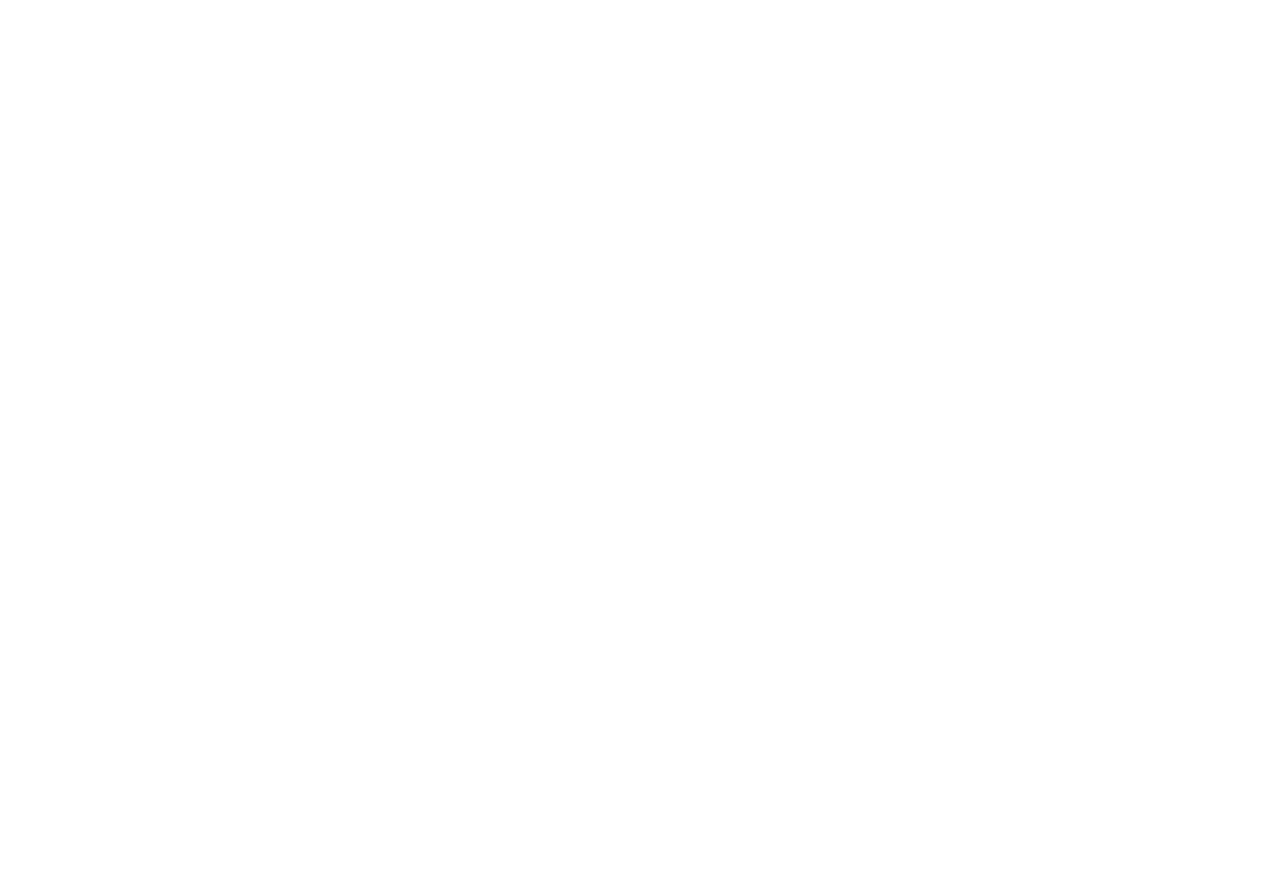
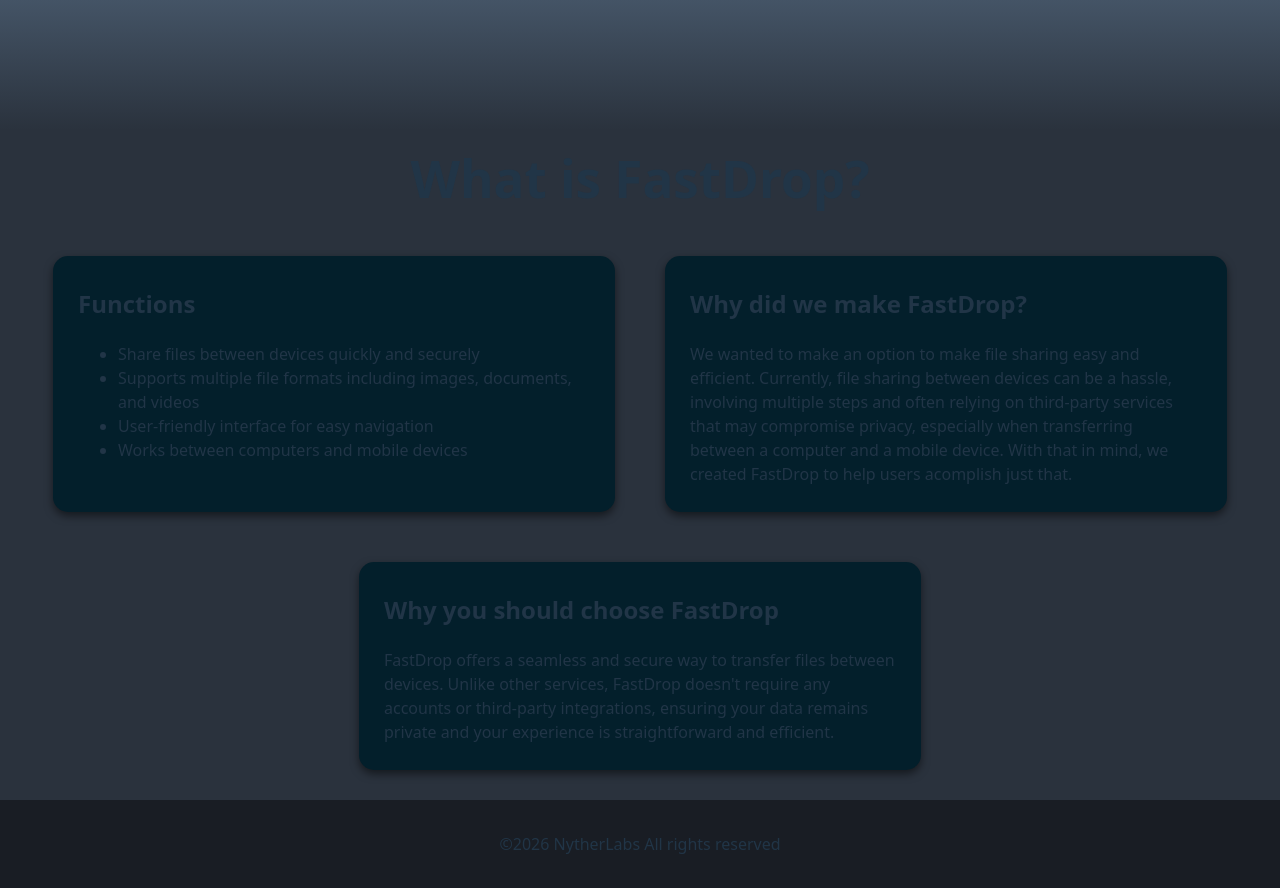
Before and after one commit to orangejuiceplz/FastDrop, a React (Vite) app: page / in a window 1280 px wide. Shown: the part 1040-1928 px from the top of the page. Before the commit the page ends 816 px from the top, so only its background shows below. Built offline with nearby package versions, Linux system fonts and the light colour scheme.

Commit message:
Style changes

```diff
--- a/index.html
+++ b/index.html
@@ -4,7 +4,7 @@
     <meta charset="UTF-8" />
     <link rel="icon" type="image/svg+xml" href="/vite.svg" />
     <meta name="viewport" content="width=device-width, initial-scale=1.0" />
-    <title>fastdrop</title>
+    <title>FastDrop</title>
   </head>
   <body>
     <div id="root"></div>
--- a/src/components/navbar.tsx
+++ b/src/components/navbar.tsx
@@ -7,7 +7,7 @@
         <nav className="navbar">
             <div className="navbar-container">
                 <Link to="/" className="navbar-link">Home</Link>
-                <Link to="/app" className="navbar-link">Share</Link>
+                {/*<Link to="/share" className="navbar-link">Share</Link>*/}
                 <Link to="/connect" className="navbar-link">Connect</Link>
             </div>
         </nav>
--- a/src/css/index.css
+++ b/src/css/index.css
@@ -40,3 +40,7 @@
     background-color: #f9f9f9;
   }
 }
+
+body {
+  margin: 0;
+}
--- a/src/css/welcome.css
+++ b/src/css/welcome.css
@@ -6,6 +6,8 @@
     height: 100vh;
     gap: 100px;
     overflow: hidden;
+    padding-bottom: 120px;
+    margin-bottom: 100px;
 }
 
 .intro-text {
@@ -24,7 +26,7 @@
 .image-container {
     position: relative;
     display: inline-block;
-    translate: 100px 0px;
+    translate: 100px -50px;
 }
 
 .image-container::before {
@@ -46,3 +48,48 @@
 .image-container img {
     display: block;
 }
+
+.introduction-cards {
+    display: flex;
+    flex-wrap: wrap;
+    justify-content: center;
+    gap: 50px;
+    margin-top: 50px;
+}
+
+.introduction-card {
+    background-color: #031f2b;
+    border-radius: 15px;
+    padding: 10px 25px;
+    box-shadow: 0 4px 8px rgba(0,0,0,0.5);
+    max-width: 40%;
+    transition: transform 0.3s ease, box-shadow 0.3s ease;
+}
+
+.introduction-card:hover {
+    transform: scale(1.1);
+    box-shadow: 0 8px 16px rgba(0,0,0,0.7);
+}
+
+.divider {
+    height: 150px;
+    background: #48596C;
+    background: linear-gradient(180deg, rgba(72, 89, 108, 1) 0%, rgba(42, 50, 61, 1) 100%);
+    margin-bottom: 0;
+}
+
+.middle {
+    background-color: rgba(42, 50, 61, 1);
+    padding-top: 20px;
+    padding-bottom: 30px;
+}
+
+.middle h1 {
+    margin-top: 0;
+}
+
+.footer {
+    text-align: center;
+    background-color: rgb(25, 29, 36);
+    padding: 16px;
+}
--- a/src/main.tsx
+++ b/src/main.tsx
@@ -2,7 +2,7 @@
 import { createRoot } from 'react-dom/client'
 import { BrowserRouter, Route, Routes } from 'react-router-dom';
 import Welcome from './pages/Welcome.tsx';
-import App from './pages/Share.tsx';
+import Share from './pages/Share.tsx';
 import Connect from './pages/Connect.tsx';
 import './css/index.css';
 
@@ -11,7 +11,7 @@
     <BrowserRouter>
       <Routes>
         <Route path="/" element={<Welcome />} />
-        <Route path="/app" element={<App />} />
+        <Route path="/share" element={<Share />} />
         <Route path="/connect" element={<Connect />} />
       </Routes>
     </BrowserRouter>
--- a/src/pages/Connect.tsx
+++ b/src/pages/Connect.tsx
@@ -3,7 +3,7 @@
 import { useState, useEffect, useRef } from 'react';
 
 const API_URL = 'https://prepractical-angelia-breathlessly.ngrok-free.dev';
-const WS_URL = 'wss://https://prepractical-angelia-breathlessly.ngrok-free.dev';
+const WS_URL = 'wss://prepractical-angelia-breathlessly.ngrok-free.dev';
 interface SharedFile {
     code: string;
     filename: string;
--- a/src/pages/Welcome.tsx
+++ b/src/pages/Welcome.tsx
@@ -15,6 +15,43 @@
                     <img src={image} alt="Intro Image" className='intro-image' />
                 </div>
             </div>
+            <div className='divider'></div>
+            <div className='middle'>
+                <h1 style={{ textAlign: 'center' }}>What is FastDrop?</h1>
+                <div className='introduction-cards'>
+                    <div className='introduction-card'>
+                        <h2>Functions</h2>
+                        <ul>
+                            <li>Share files between devices quickly and securely</li>
+                            <li>Supports multiple file formats including images, documents, and videos</li>
+                            <li>User-friendly interface for easy navigation</li>
+                            <li>Works between computers and mobile devices</li>
+                        </ul>
+                    </div>
+                    <div className='introduction-card'>
+                        <h2>Why did we make FastDrop?</h2>
+                        <p>
+                            We wanted to make an option to make file sharing easy and efficient.
+                            Currently, file sharing between devices can be a hassle, involving multiple steps
+                            and often relying on third-party services that may compromise privacy, especially
+                            when transferring between a computer and a mobile device. With that in mind, we
+                            created FastDrop to help users acomplish just that.
+                        </p>
+                    </div>
+                    <div className='introduction-card'>
+                        <h2>Why you should choose FastDrop</h2>
+                        <p>
+                            FastDrop offers a seamless and secure way to transfer files between devices.
+                            Unlike other services, FastDrop doesn't require any accounts or third-party
+                            integrations, ensuring your data remains private and your experience is
+                            straightforward and efficient.
+                        </p>
+                    </div>
+                </div>
+            </div>
+            <div className='footer'>
+                <p>©2026 NytherLabs All rights reserved</p>
+            </div>
         </>
     );
 }
```
